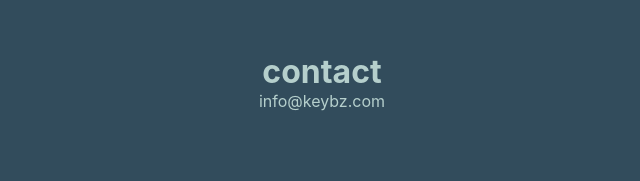
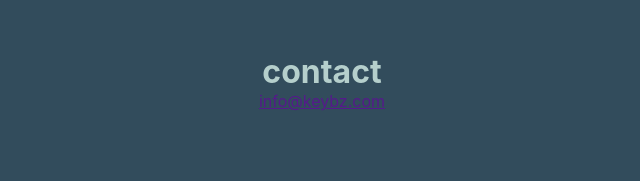
Before and after one commit to Huynie/keyboard-store, a React (Create React App) app: page / in a window 1280 px wide. Shown: the part 2188-2369 px from the top of the page, without its empty margins (318-958 px from the left). Built offline with nearby package versions, Linux system fonts and the light colour scheme.

Commit message:
contact anchor href

```diff
--- a/src/components/contact.jsx
+++ b/src/components/contact.jsx
@@ -5,7 +5,7 @@ const contact = () => {
     <div className="contact" id="contact">
       <div>
         <h1>contact</h1>
-        <a>info@keybz.com</a>
+        <a href="">info@keybz.com</a>
         {/* <form action="/contact">
           <label htmlFor="email">
             email
```
